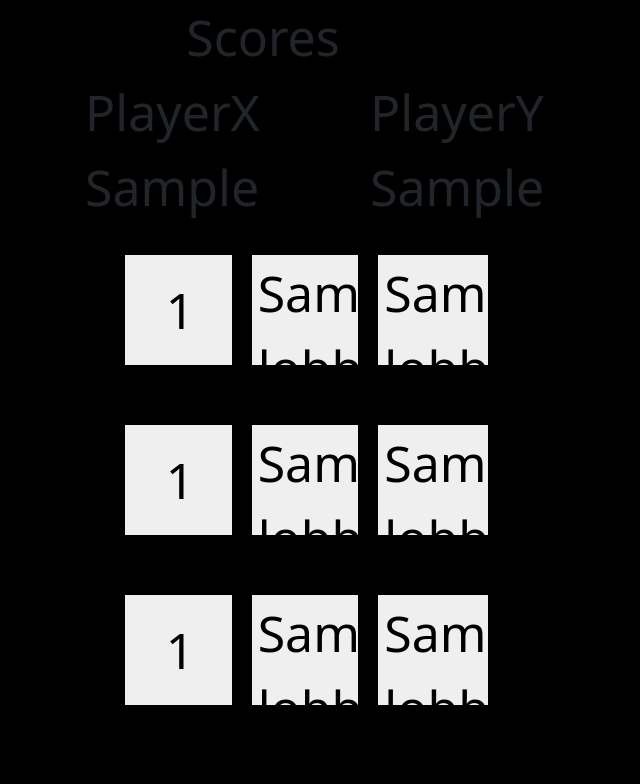
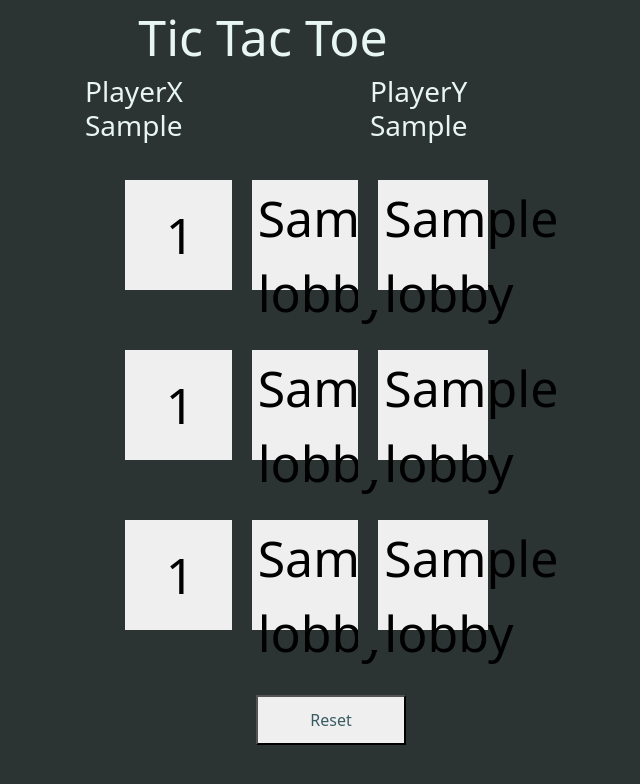
Before and after one commit to Ritesh27P/Tic_tac_toe, a Flask app: template templates/index.html in a window 1280 px wide. Shown: the top 784 px of the page, without its empty margins (377-1017 px from the left). Run offline with Flask 2, Linux system fonts and the light colour scheme; the template is opened without the code that fills it: most values are stand-ins (such as "Sample title", 1, 10 or a date in 2020).

Commit message:
Solve major bug

```diff
--- a/main.py
+++ b/main.py
@@ -35,15 +35,18 @@ def tic_tac():
             lobby[i][j] = "X"
             starting_symbol = False
         elif not starting_symbol and (lobby[i][j] == ' '):
-            print('hii')
             lobby[i][j] = 'O'
             starting_symbol = True
+        terminate = 3
+        for i in lobby:
+            if ' ' not in i:
+                terminate -= 1
 
-        for i in lobby:
-            if ' ' in i:
-                break
-            else:
-                return redirect(url_for('home', win=None))
+        if terminate == 0:
+            lobby = np.array([[' ', ' ', ' '],
+                              [' ', ' ', ' '],
+                              [' ', ' ', ' ']])
+            return render_template('index.html', win='O', lobby=lobby, x=x_win, y=y_win)
 
 
         temp = ''
@@ -59,8 +62,9 @@ def tic_tac():
                                       [' ', ' ', ' '],
                                       [' ', ' ', ' ']])
                     return render_template('index.html', win='X', lobby=lobby, x=x_win, y=y_win)
-                if temp == 'OOO':
+                elif temp == 'OOO':
                     y_win += 1
+                    print(y_win)
                     lobby = np.array([[' ', ' ', ' '],
                                       [' ', ' ', ' '],
                                       [' ', ' ', ' ']])
@@ -69,6 +73,18 @@ def tic_tac():
     return redirect(url_for('home', win=None))
 
 
+@app.route('/reset', methods=['POST', 'GET'])
+def reset():
+    global x_win, y_win, lobby
+    x_win = 0
+    y_win = 0
+    lobby = np.array([[' ', ' ', ' '],
+                      [' ', ' ', ' '],
+                      [' ', ' ', ' ']])
+    return redirect(url_for('home', win=None))
+
+
+
 if __name__ == "__main__":
     app.run(debug=True)
     pass
--- a/static/master/styles.css
+++ b/static/master/styles.css
@@ -1,9 +1,10 @@
 body{
-    background-color: black;
+    background-color: #2C3333;
+    color: #E7F6F2;
 }
 
 .button {
-  border: 20px solid black;
+  border: 20px solid #2C3333;
   width: 150px;
   height: 150px;
   text-align: center;
@@ -16,10 +17,6 @@ body{
     font-size: 16px;
 }
 
-.white{
-    background-color: red;
-}
-
 .score{
     font-size: 50px;
 }
@@ -28,6 +25,13 @@ body{
 
 }
 
+.reset{
+    color: #395B64;
+    width: 150px;
+    height: 50px;
+    margin: 35px 0px 0px 300px;
+}
+
 .center{
     text-align: center;
 }
--- a/templates/index.html
+++ b/templates/index.html
@@ -18,11 +18,11 @@
       <div class="row">
           <div class="col"></div>
           <div class="col center score">
-              Scores
+              Tic Tac Toe
               <div class="row">
-                  <div class="col col-md-3 center">PlayerX  {{ x }}</div>
+                  <div class="col col-md-3 center"><h3>PlayerX {{ x }}</h3></div>
                   <div class="col"></div>
-                  <div class="col col-md-3 center">PlayerY  {{ y }}</div>
+                  <div class="col col-md-3 center"><h3>PlayerY {{ y }}</h3></div>
               </div>
           </div>
           <div class="col"></div>
@@ -65,6 +65,16 @@
     </div>
 </div>
 
+<div class="row container">
+    <div class="col"></div>
+    <div class="col center">
+        <form action="{{ url_for('reset') }}" method="post">
+            <button class="reset" type="submit"> Reset </button>
+        </form>
+    </div>
+    <div class="col"></div>
+</div>
+
 
   <script src="https://cdn.jsdelivr.net/npm/bootstrap@5.2.0-beta1/dist/js/bootstrap.bundle.min.js" integrity="sha384-pprn3073KE6tl6bjs2QrFaJGz5/SUsLqktiwsUTF55Jfv3qYSDhgCecCxMW52nD2" crossorigin="anonymous"></script>
   </body>
```
